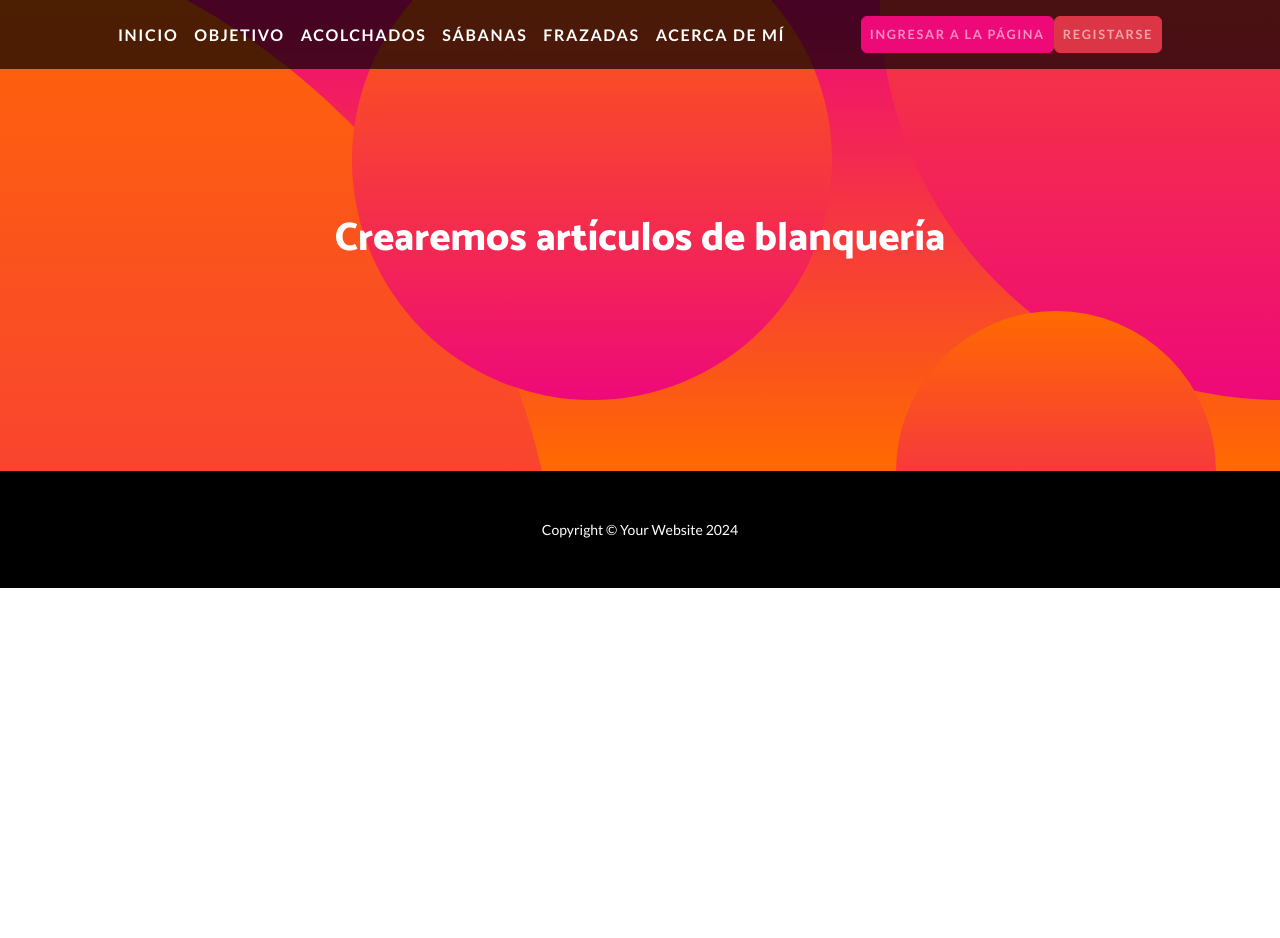
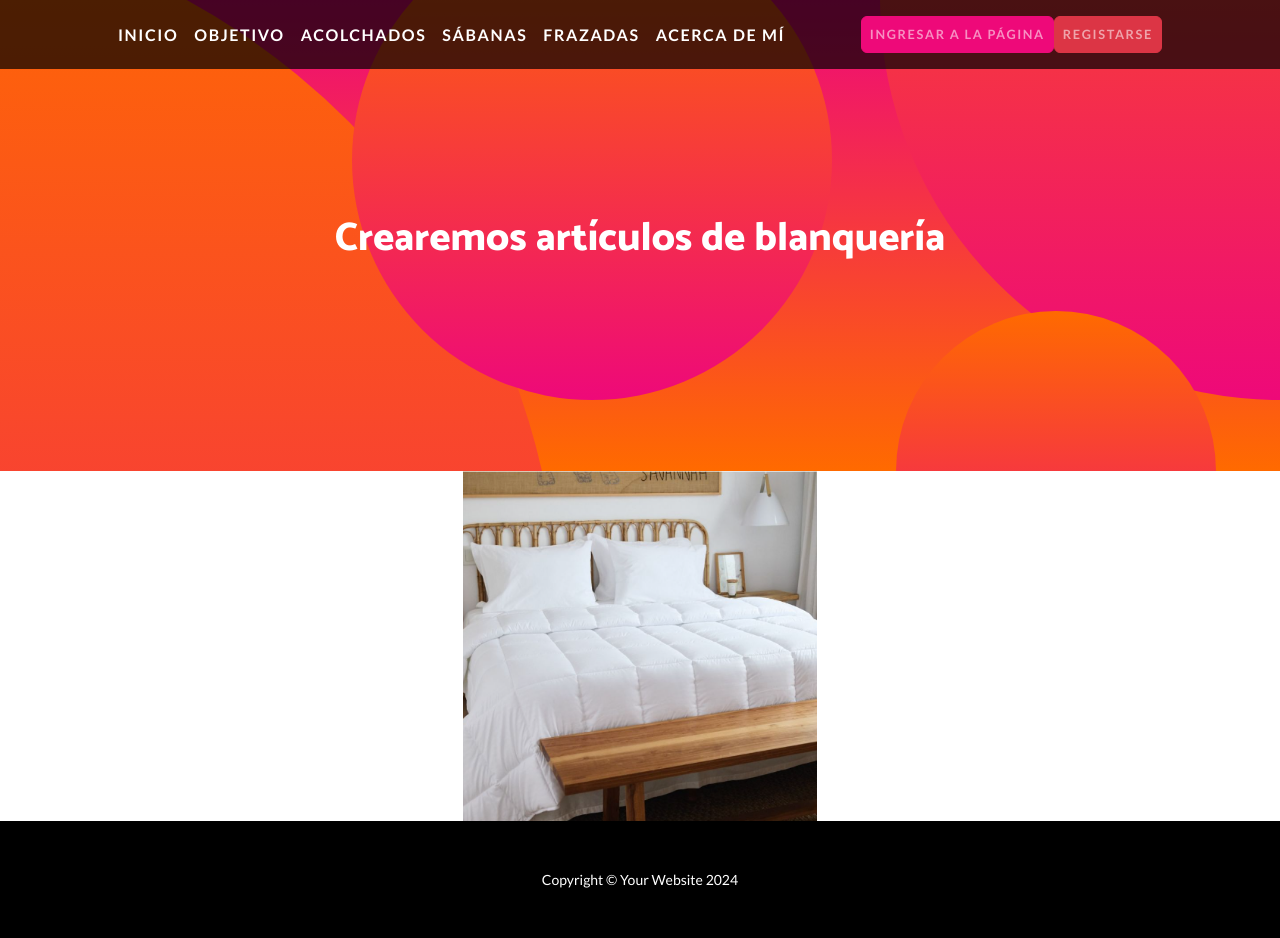
Before and after one commit to lourd26/Alifraco-Lourdes---Tercera-Pre-Entrega, a Django app: page /template1/ in a window 1280 px wide. Before the commit the page ends 588 px from the top, so only its background shows below. Run offline with Django 4.2, Linux system fonts and the light colour scheme; some libraries are stand-ins or nearby versions.

Commit message:
Acolchado

```diff
--- a/habitacion/templates/habitacion/crear_acolchados.html
+++ b/habitacion/templates/habitacion/crear_acolchados.html
@@ -13,8 +13,8 @@ Crear acolchados
     {% csrf_token %}
     <table>
         {{form}}
-        <input type="submit" value="Enviar">
     </table>
+    <input type="submit" value="Crear">
 
 
 </form>
--- a/templates/template1.html
+++ b/templates/template1.html
@@ -5,3 +5,10 @@ Objetivo
 {% endblock title_head %}
 
 {% block h1_header %} Crearemos artículos de blanquería{% endblock h1_header %}
+
+{% block main %}
+<div style="text-align: center;">
+    <img src="{% static 'assets/Acolchado1.PNG' %}" alt="Imagen" height= "350px">
+</div>
+
+{% endblock main %}
```
Also changed, not shown: habitacion/templates/habitacion/crear_frazada.html (+3 -4 lines).
